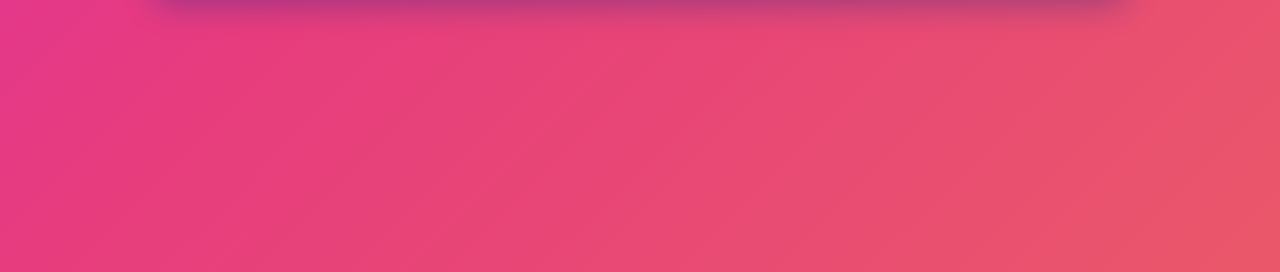
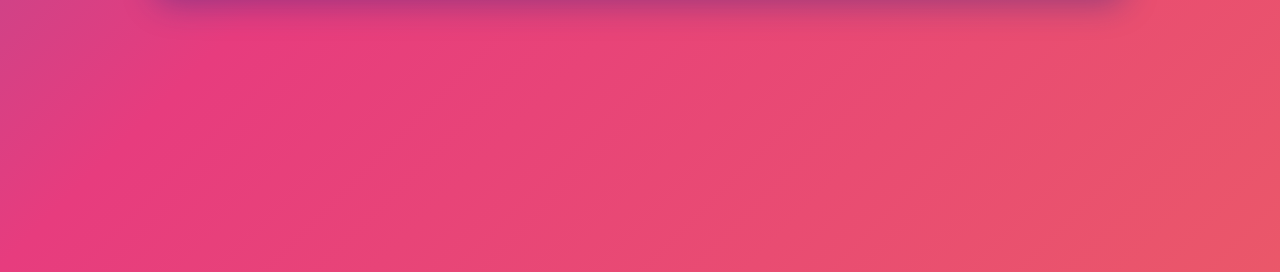
Before and after one commit to GalacticMeteor/landingpage, a plain HTML site: page index.html in a window 1280 px wide. Shown: the part 528-800 px from the top of the page. Drawn offline with Linux system fonts and the light colour scheme; a web font is replaced by a local one.

Commit message:
Change background color

```diff
--- a/index.html
+++ b/index.html
@@ -22,7 +22,7 @@
             display: flex;
             justify-content: center;
             align-items: center;
-            background: linear-gradient(-45deg, #ee7752, #e73c7e, #c412fa, #23d5ab);
+            background: linear-gradient(-45deg, #ee7752, #e73c7e, #007ad7, #23d5ab);
             background-size: 400% 400%;
             animation: gradientBG 15s ease infinite;
             color: #1d1d1f;
```
